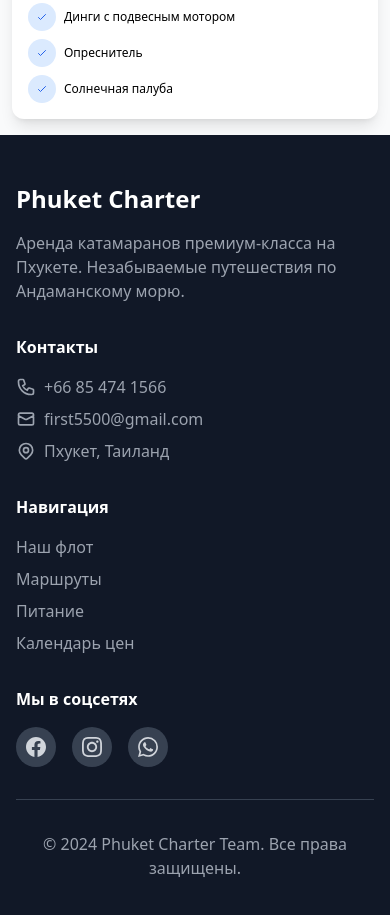
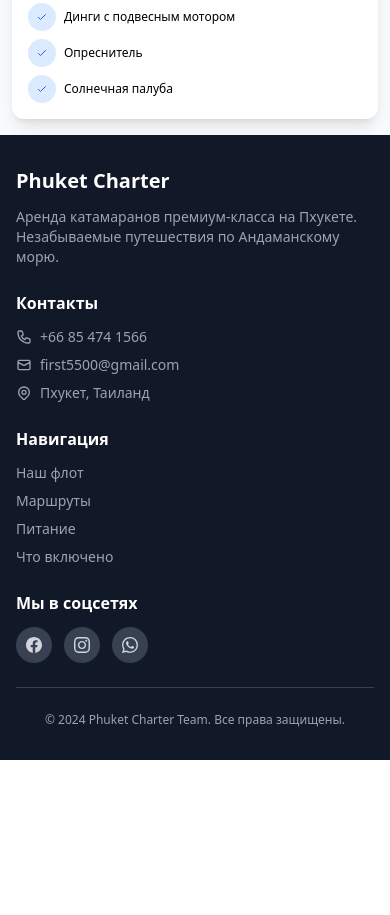
Before and after one commit to TEROS228/PhuketCharterTeam, a React (Vite) app: page /catamaran/lucia-40 in a window 390 px wide. Shown: the part 1560-2475 px from the top of the page. After the commit the page ends 2320 px from the top, so only its background shows below. Built offline with nearby package versions, Linux system fonts and the light colour scheme.

Commit message:
Mobile optimization for Footer

```diff
--- a/src/components/Footer.tsx
+++ b/src/components/Footer.tsx
@@ -3,32 +3,34 @@ import React from 'react';
 const Footer = () => {
   return (
     <footer className="bg-gray-900 text-white">
-      <div className="container mx-auto px-4 py-12">
-        <div className="grid grid-cols-1 md:grid-cols-4 gap-8">
-          <div>
-            <h3 className="text-2xl font-bold mb-4">Phuket Charter</h3>
-            <p className="text-gray-400">
+      <div className="container mx-auto px-4 sm:px-6 py-8 sm:py-12">
+        <div className="grid grid-cols-1 sm:grid-cols-2 md:grid-cols-4 gap-6 sm:gap-8">
+          {/* О компании */}
+          <div className="sm:col-span-2 md:col-span-1">
+            <h3 className="text-xl sm:text-2xl font-bold mb-3 sm:mb-4">Phuket Charter</h3>
+            <p className="text-sm sm:text-base text-gray-400">
               Аренда катамаранов премиум-класса на Пхукете. Незабываемые путешествия по Андаманскому морю.
             </p>
           </div>
 
+          {/* Контакты */}
           <div>
-            <h4 className="font-semibold mb-4">Контакты</h4>
-            <div className="space-y-2 text-gray-400">
-              <div className="flex items-center gap-2">
-                <svg className="w-5 h-5" fill="none" stroke="currentColor" viewBox="0 0 24 24">
+            <h4 className="text-base sm:text-lg font-semibold mb-3 sm:mb-4">Контакты</h4>
+            <div className="space-y-2 text-sm sm:text-base text-gray-400">
+              <a href="tel:+66854741566" className="flex items-center gap-2 hover:text-white transition">
+                <svg className="w-4 h-4 sm:w-5 sm:h-5 flex-shrink-0" fill="none" stroke="currentColor" viewBox="0 0 24 24">
                   <path strokeLinecap="round" strokeLinejoin="round" strokeWidth={2} d="M3 5a2 2 0 012-2h3.28a1 1 0 01.948.684l1.498 4.493a1 1 0 01-.502 1.21l-2.257 1.13a11.042 11.042 0 005.516 5.516l1.13-2.257a1 1 0 011.21-.502l4.493 1.498a1 1 0 01.684.949V19a2 2 0 01-2 2h-1C9.716 21 3 14.284 3 6V5z" />
                 </svg>
                 <span>+66 85 474 1566</span>
-              </div>
-              <div className="flex items-center gap-2">
-                <svg className="w-5 h-5" fill="none" stroke="currentColor" viewBox="0 0 24 24">
+              </a>
+              <a href="mailto:first5500@gmail.com" className="flex items-center gap-2 hover:text-white transition">
+                <svg className="w-4 h-4 sm:w-5 sm:h-5 flex-shrink-0" fill="none" stroke="currentColor" viewBox="0 0 24 24">
                   <path strokeLinecap="round" strokeLinejoin="round" strokeWidth={2} d="M3 8l7.89 4.26a2 2 0 002.22 0L21 8M5 19h14a2 2 0 002-2V7a2 2 0 00-2-2H5a2 2 0 00-2 2v10a2 2 0 002 2z" />
                 </svg>
-                <span>first5500@gmail.com</span>
-              </div>
+                <span className="break-all">first5500@gmail.com</span>
+              </a>
               <div className="flex items-center gap-2">
-                <svg className="w-5 h-5" fill="none" stroke="currentColor" viewBox="0 0 24 24">
+                <svg className="w-4 h-4 sm:w-5 sm:h-5 flex-shrink-0" fill="none" stroke="currentColor" viewBox="0 0 24 24">
                   <path strokeLinecap="round" strokeLinejoin="round" strokeWidth={2} d="M17.657 16.657L13.414 20.9a1.998 1.998 0 01-2.827 0l-4.244-4.243a8 8 0 1111.314 0z" />
                   <path strokeLinecap="round" strokeLinejoin="round" strokeWidth={2} d="M15 11a3 3 0 11-6 0 3 3 0 016 0z" />
                 </svg>
@@ -37,28 +39,30 @@ const Footer = () => {
             </div>
           </div>
 
+          {/* Навигация */}
           <div>
-            <h4 className="font-semibold mb-4">Навигация</h4>
-            <div className="space-y-2">
+            <h4 className="text-base sm:text-lg font-semibold mb-3 sm:mb-4">Навигация</h4>
+            <div className="space-y-2 text-sm sm:text-base">
               <a href="#fleet" className="block text-gray-400 hover:text-white transition">Наш флот</a>
-              <a href="#routes" className="block text-gray-400 hover:text-white transition">Маршруты</a>
+              <a href="/routes" className="block text-gray-400 hover:text-white transition">Маршруты</a>
               <a href="#food" className="block text-gray-400 hover:text-white transition">Питание</a>
-              <a href="#food" className="block text-gray-400 hover:text-white transition">Календарь цен</a>
+              <a href="#inclusions" className="block text-gray-400 hover:text-white transition">Что включено</a>
             </div>
           </div>
 
+          {/* Соцсети */}
           <div>
-            <h4 className="font-semibold mb-4">Мы в соцсетях</h4>
-            <div className="flex space-x-4">
+            <h4 className="text-base sm:text-lg font-semibold mb-3 sm:mb-4">Мы в соцсетях</h4>
+            <div className="flex space-x-3 sm:space-x-4">
               {/* Facebook */}
               <a
                 href="https://facebook.com/PeaceCharterTeam"
                 target="_blank"
                 rel="noopener noreferrer"
-                className="bg-gray-700 hover:bg-blue-600 w-10 h-10 rounded-full flex items-center justify-center transition-all duration-300 group"
+                className="bg-gray-700 hover:bg-blue-600 w-9 h-9 sm:w-10 sm:h-10 rounded-full flex items-center justify-center transition-all duration-300 group"
                 aria-label="Facebook"
               >
-                <svg className="w-5 h-5 text-gray-300 group-hover:text-white transition-colors" fill="currentColor" viewBox="0 0 24 24">
+                <svg className="w-4 h-4 sm:w-5 sm:h-5 text-gray-300 group-hover:text-white transition-colors" fill="currentColor" viewBox="0 0 24 24">
                   <path d="M24 12.073c0-6.627-5.373-12-12-12s-12 5.373-12 12c0 5.99 4.388 10.954 10.125 11.854v-8.385H7.078v-3.47h3.047V9.43c0-3.007 1.792-4.669 4.533-4.669 1.312 0 2.686.235 2.686.235v2.953H15.83c-1.491 0-1.956.925-1.956 1.874v2.25h3.328l-.532 3.47h-2.796v8.385C19.612 23.027 24 18.062 24 12.073z"/>
                 </svg>
               </a>
@@ -68,10 +72,10 @@ const Footer = () => {
                 href="https://instagram.com/peacecharterteam/"
                 target="_blank"
                 rel="noopener noreferrer"
-                className="bg-gray-700 hover:bg-gradient-to-r hover:from-purple-500 hover:to-pink-500 w-10 h-10 rounded-full flex items-center justify-center transition-all duration-300 group"
+                className="bg-gray-700 hover:bg-gradient-to-r hover:from-purple-500 hover:to-pink-500 w-9 h-9 sm:w-10 sm:h-10 rounded-full flex items-center justify-center transition-all duration-300 group"
                 aria-label="Instagram"
               >
-                <svg className="w-5 h-5 text-gray-300 group-hover:text-white transition-colors" fill="currentColor" viewBox="0 0 24 24">
+                <svg className="w-4 h-4 sm:w-5 sm:h-5 text-gray-300 group-hover:text-white transition-colors" fill="currentColor" viewBox="0 0 24 24">
                   <path d="M12 2.163c3.204 0 3.584.012 4.85.07 3.252.148 4.771 1.691 4.919 4.919.058 1.265.069 1.645.069 4.849 0 3.205-.012 3.584-.069 4.849-.149 3.225-1.664 4.771-4.919 4.919-1.266.058-1.644.07-4.85.07-3.204 0-3.584-.012-4.849-.07-3.26-.149-4.771-1.699-4.919-4.92-.058-1.265-.07-1.644-.07-4.849 0-3.204.013-3.583.07-4.849.149-3.227 1.664-4.771 4.919-4.919 1.266-.057 1.645-.069 4.849-.069zm0-2.163c-3.259 0-3.667.014-4.947.072-4.358.2-6.78 2.618-6.98 6.98-.059 1.281-.073 1.689-.073 4.948 0 3.259.014 3.668.072 4.948.2 4.358 2.618 6.78 6.98 6.98 1.281.058 1.689.072 4.948.072 3.259 0 3.668-.014 4.948-.072 4.354-.2 6.782-2.618 6.979-6.98.059-1.28.073-1.689.073-4.948 0-3.259-.014-3.667-.072-4.947-.196-4.354-2.617-6.78-6.979-6.98-1.281-.059-1.69-.073-4.949-.073zm0 5.838c-3.403 0-6.162 2.759-6.162 6.162s2.759 6.163 6.162 6.163 6.162-2.759 6.162-6.163c0-3.403-2.759-6.162-6.162-6.162zm0 10.162c-2.209 0-4-1.79-4-4 0-2.209 1.791-4 4-4s4 1.791 4 4c0 2.21-1.791 4-4 4zm6.406-11.845c-.796 0-1.441.645-1.441 1.44s.645 1.44 1.441 1.44c.795 0 1.439-.645 1.439-1.44s-.644-1.44-1.439-1.44z"/>
                 </svg>
               </a>
@@ -81,10 +85,10 @@ const Footer = () => {
                 href="https://wa.me/66854741566"
                 target="_blank"
                 rel="noopener noreferrer"
-                className="bg-gray-700 hover:bg-green-600 w-10 h-10 rounded-full flex items-center justify-center transition-all duration-300 group"
+                className="bg-gray-700 hover:bg-green-600 w-9 h-9 sm:w-10 sm:h-10 rounded-full flex items-center justify-center transition-all duration-300 group"
                 aria-label="WhatsApp"
               >
-                <svg className="w-5 h-5 text-gray-300 group-hover:text-white transition-colors" fill="currentColor" viewBox="0 0 24 24">
+                <svg className="w-4 h-4 sm:w-5 sm:h-5 text-gray-300 group-hover:text-white transition-colors" fill="currentColor" viewBox="0 0 24 24">
                   <path d="M17.472 14.382c-.297-.149-1.758-.867-2.03-.967-.273-.099-.471-.148-.67.15-.197.297-.767.966-.94 1.164-.173.199-.347.223-.644.075-.297-.15-1.255-.463-2.39-1.475-.883-.788-1.48-1.761-1.653-2.059-.173-.297-.018-.458.13-.606.134-.133.298-.347.446-.52.149-.174.198-.298.298-.497.099-.198.05-.371-.025-.52-.075-.149-.669-1.612-.916-2.207-.242-.579-.487-.5-.669-.51-.173-.008-.371-.01-.57-.01-.198 0-.52.074-.792.372-.272.297-1.04 1.016-1.04 2.479 0 1.462 1.065 2.875 1.213 3.074.149.198 2.096 3.2 5.077 4.487.709.306 1.262.489 1.694.625.712.227 1.36.195 1.871.118.571-.085 1.758-.719 2.006-1.413.248-.694.248-1.289.173-1.413-.074-.124-.272-.198-.57-.347m-5.421 7.403h-.004a9.87 9.87 0 01-5.031-1.378l-.361-.214-3.741.982.998-3.648-.235-.374a9.86 9.86 0 01-1.51-5.26c.001-5.45 4.436-9.884 9.888-9.884 2.64 0 5.122 1.03 6.988 2.898a9.825 9.825 0 012.893 6.994c-.003 5.45-4.437 9.884-9.885 9.884m8.413-18.297A11.815 11.815 0 0012.05 0C5.495 0 .16 5.335.157 11.892c0 2.096.547 4.142 1.588 5.945L.057 24l6.305-1.654a11.882 11.882 0 005.683 1.448h.005c6.554 0 11.89-5.335 11.893-11.893A11.821 11.821 0 0020.885 3.785"/>
                 </svg>
               </a>
@@ -92,8 +96,9 @@ const Footer = () => {
           </div>
         </div>
 
-        <div className="border-t border-gray-700 mt-8 pt-8 text-center text-gray-400">
-          <p>© 2024 Phuket Charter Team. Все права защищены.</p>
+        {/* Copyright */}
+        <div className="border-t border-gray-700 mt-6 sm:mt-8 pt-6 sm:pt-8 text-center text-gray-400">
+          <p className="text-xs sm:text-sm">© 2024 Phuket Charter Team. Все права защищены.</p>
         </div>
       </div>
     </footer>
```
